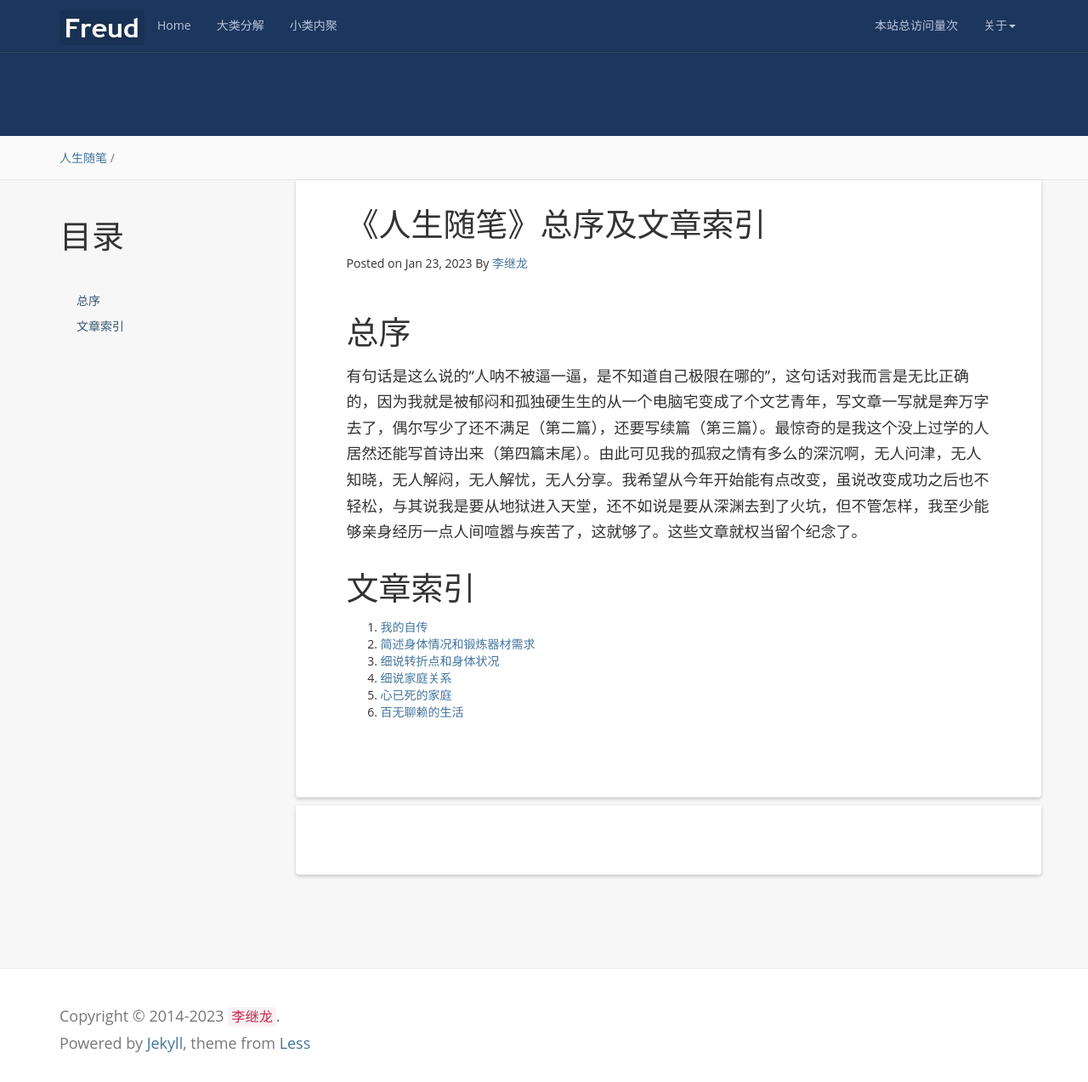
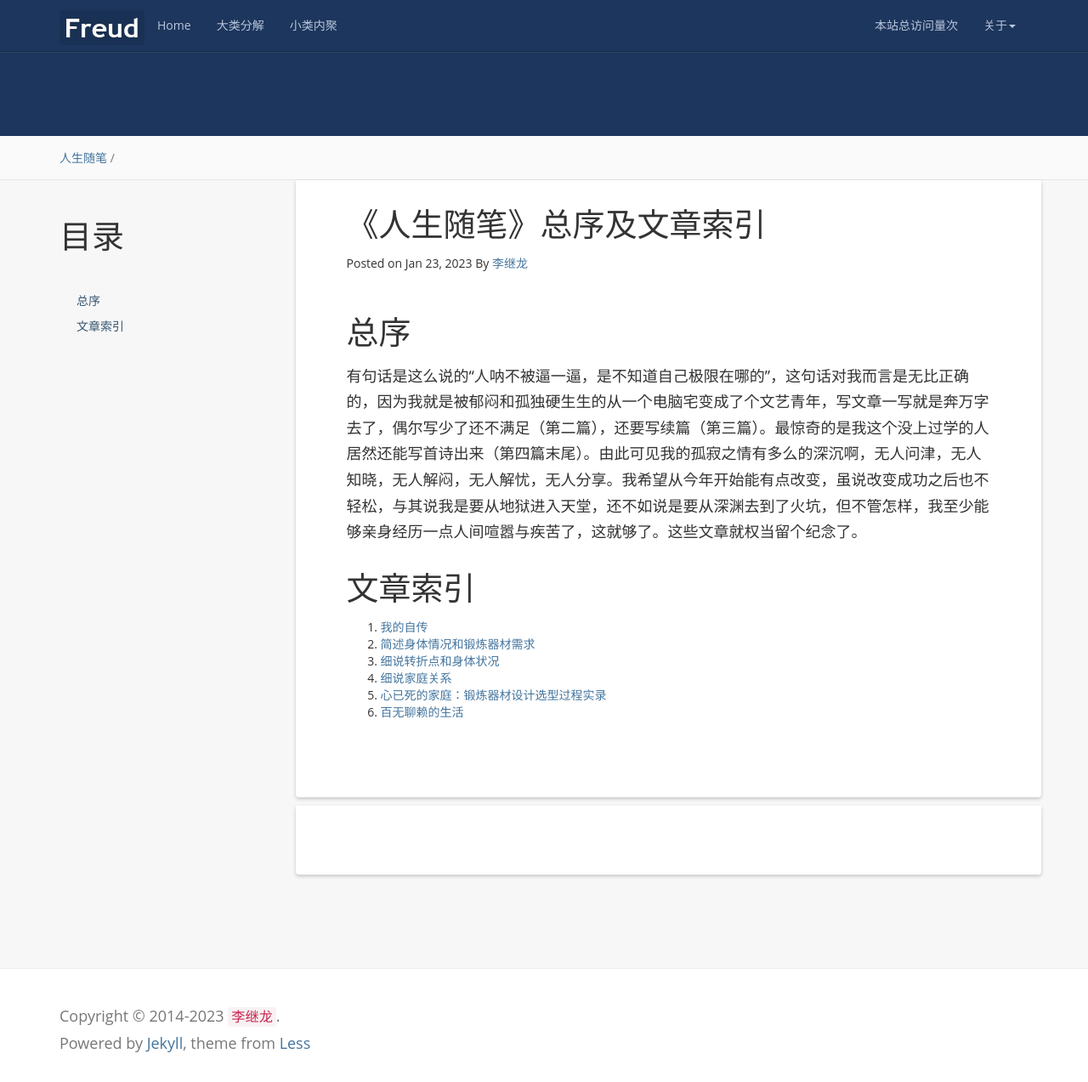
Before and after one commit to kljzndx/My-Blog, a Jekyll site: the page built from _posts/2023-01-23-my-life-notes-index.md, in a window 1280 px wide and 1273 px high. Shown: the whole window at 85% size. Built offline with Jekyll 4.4.1, drawn with Linux system fonts in a browser that asks for light colours; nearby versions of some CDN libraries; comment, search, counter and statistics services are not loaded.

Commit message:
修订总目录索引

```diff
--- a/_posts/2023-01-23-my-life-notes-index.md
+++ b/_posts/2023-01-23-my-life-notes-index.md
@@ -18,5 +18,5 @@ tags: [随便写写]
 2. [简述身体情况和锻炼器材需求](https://kljzndx.github.io/My-Blog/2022/10/12/%E7%AE%80%E8%BF%B0%E8%BA%AB%E4%BD%93%E6%83%85%E5%86%B5%E5%92%8C%E9%94%BB%E7%82%BC%E5%99%A8%E6%9D%90%E9%9C%80%E6%B1%82/)
 3. [细说转折点和身体状况](https://kljzndx.github.io/My-Blog/2022/11/02/%E7%BB%86%E8%AF%B4%E8%BD%AC%E6%8A%98%E7%82%B9%E5%92%8C%E8%BA%AB%E4%BD%93%E7%8A%B6%E5%86%B5/)
 4. [细说家庭关系](https://kljzndx.github.io/My-Blog/2023/01/22/%E7%BB%86%E8%AF%B4%E5%AE%B6%E5%BA%AD%E5%85%B3%E7%B3%BB/)
-5. [心已死的家庭](https://kljzndx.github.io/My-Blog/2023/06/01/%E5%BF%83%E5%B7%B2%E6%AD%BB%E7%9A%84%E5%AE%B6%E5%BA%AD/)
+5. [心已死的家庭：锻炼器材设计选型过程实录](https://kljzndx.github.io/My-Blog/2023/06/01/%E5%BF%83%E5%B7%B2%E6%AD%BB%E7%9A%84%E5%AE%B6%E5%BA%AD/)
 6. [百无聊赖的生活](https://kljzndx.github.io/My-Blog/2023/07/17/%E7%99%BE%E6%97%A0%E8%81%8A%E8%B5%96%E7%9A%84%E7%94%9F%E6%B4%BB/)
```
